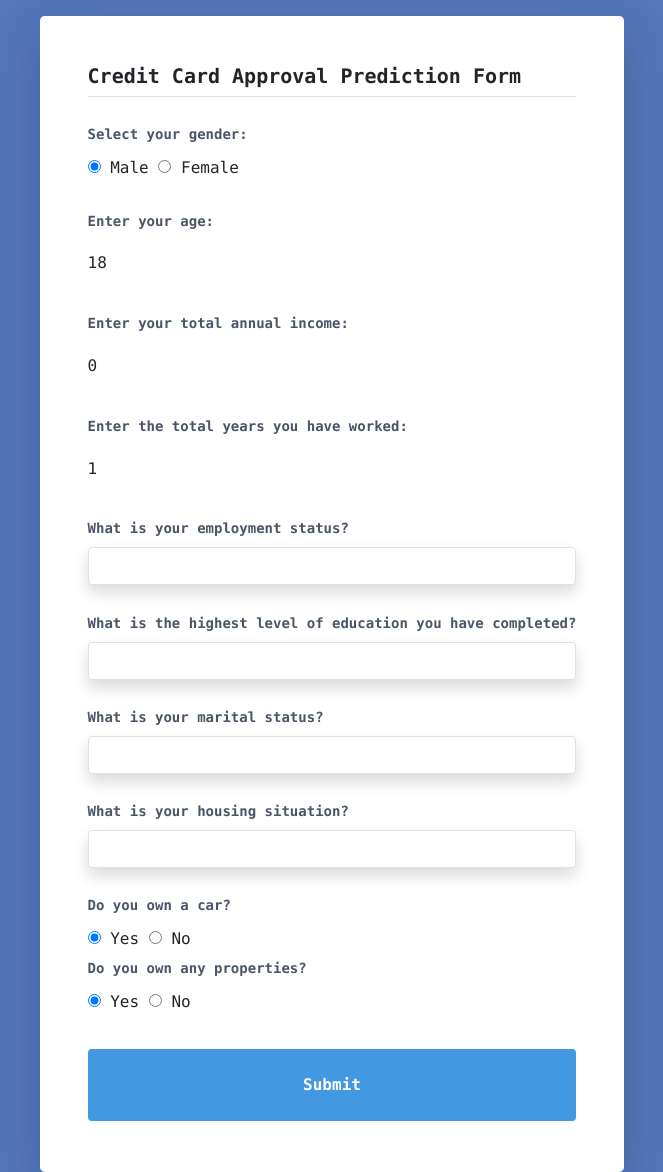
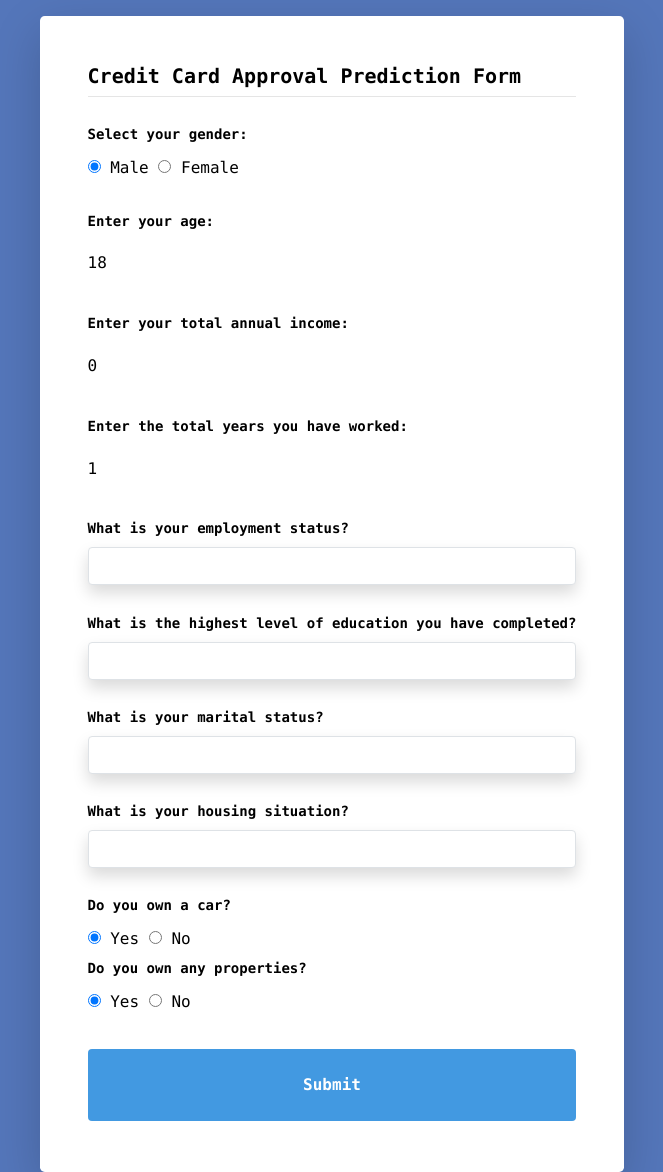
Before and after one commit to elizabethtruong/comp-7980-capstone, a Flask app: page / in a window 1280 px wide. Shown: the part 56-1228 px from the top of the page, without its empty margins (308-971 px from the left). Run offline with Flask 2, Linux system fonts and the light colour scheme; parts of the project's set-up code (start-up, migrations or seed data) failed here and were passed over.

Commit message:
Make text black across all pages

```diff
--- a/webapp/templates/about.html
+++ b/webapp/templates/about.html
@@ -7,7 +7,7 @@
 
 <body class="font-mono">
     <div class="mt-3 mb-1 flex items-center justify-center h-screen">
-        <div class="p-12 max-w-6xl bg-white rounded-lg overflow-hidden shadow-lg">
+        <div class="p-12 max-w-6xl text-black bg-white rounded-lg overflow-hidden shadow-lg">
             <div>
             <h1 class="font-bold text-2xl mb-2">About the Project</h1>
             </div>
--- a/webapp/templates/dataset.html
+++ b/webapp/templates/dataset.html
@@ -7,7 +7,7 @@
 
 <body class="font-mono">
     <div class="mt-3 mb-1 flex items-center justify-center h-screen">
-        <div class="p-12 max-w-6xl bg-white rounded-lg overflow-hidden shadow-lg">
+        <div class="p-12 max-w-6xl text-black bg-white rounded-lg overflow-hidden shadow-lg">
             <div>
             <h1 class="font-bold text-2xl mb-2">Dataset Information</h1>
             </div>
--- a/webapp/templates/eda.html
+++ b/webapp/templates/eda.html
@@ -8,7 +8,7 @@
 
 <body class="font-mono">
     <div class="mt-3 mb-1 flex items-center justify-center h-screen">
-        <div class="p-12 max-w-6xl bg-white rounded-lg overflow-hidden shadow-lg">
+        <div class="p-12 max-w-6xl text-black bg-white rounded-lg overflow-hidden shadow-lg">
             <div>
             <h1 class="font-bold text-2xl mb-2">Exploratory Data Analysis</h1>
             </div>
--- a/webapp/templates/main.html
+++ b/webapp/templates/main.html
@@ -7,7 +7,7 @@
 
 <body class="font-mono">
   <div class="mt-3 mb-1 flex items-center justify-center h-screen">
-    <div class="p-12 max-w-2xl bg-white rounded-lg overflow-hidden shadow-lg">
+    <div class="p-12 max-w-2xl text-black bg-white rounded-lg overflow-hidden shadow-lg">
       <div>
       <h1 class="font-bold text-xl mb-2">Credit Card Approval Prediction Form</h1>
       </div>
@@ -15,7 +15,7 @@
       <br />
 
       <form id="approval-form" action="{{ url_for('main') }}" method="POST">
-        <label class="block text-gray-700 text-sm font-bold mb-2" for="gender">
+        <label class="block text-sm font-bold mb-2" for="gender">
           Select your gender:
         </label>
         <input type="radio" id="male" name="gender" value="0" checked />
@@ -26,7 +26,7 @@
         <br />
         <br />
 
-        <label class="block text-gray-700 text-sm font-bold mb-2" for="age">
+        <label class="block text-sm font-bold mb-2" for="age">
           Enter your age:
         </label>
         <input type="number" id="age" name="age" min="18" max="100" value="18">
@@ -34,7 +34,7 @@
         <br />
         <br />
 
-        <label class="block text-gray-700 text-sm font-bold mb-2" for="total_income">
+        <label class="block text-sm font-bold mb-2" for="total_income">
           Enter your total annual income:
         </label>
         <input type="number" id="total_income" name="income" min="0" max="500000" value="0">
@@ -42,7 +42,7 @@
         <br />
         <br />
 
-        <label class="block text-gray-700 text-sm font-bold mb-2" for="total_worked">
+        <label class="block text-sm font-bold mb-2" for="total_worked">
           Enter the total years you have worked:
         </label>
         <input type="number" id="total_worked" name="total_worked" min="1" max="60" value="1">
@@ -50,7 +50,7 @@
         <br />
         <br />
 
-        <label class="block text-gray-700 text-sm font-bold mb-2" for="employment_status">
+        <label class="block text-sm font-bold mb-2" for="employment_status">
             What is your employment status?
         </label>
         <select
@@ -69,7 +69,7 @@
 
         <br />
 
-        <label class="block text-gray-700 text-sm font-bold mb-2" for="education">
+        <label class="block text-sm font-bold mb-2" for="education">
           What is the highest level of education you have completed?
         </label>
         <select
@@ -88,7 +88,7 @@
 
         <br />
 
-        <label class="block text-gray-700 text-sm font-bold mb-2" for="family_status">
+        <label class="block text-sm font-bold mb-2" for="family_status">
           What is your marital status?
         </label>
         <select
@@ -106,7 +106,7 @@
 
         <br />
 
-        <label class="block text-gray-700 text-sm font-bold mb-2" for="housing">
+        <label class="block text-sm font-bold mb-2" for="housing">
           What is your housing situation?
         </label>
         <select
@@ -124,7 +124,7 @@
 
         <br />
 
-        <label class="block text-gray-700 text-sm font-bold mb-2" for="own_car">
+        <label class="block text-sm font-bold mb-2" for="own_car">
           Do you own a car?
         </label>
         <input type="radio" id="yes_car" name="own_car" value="1" checked />
@@ -134,7 +134,7 @@
 
         <br />
 
-        <label class="block text-gray-700 text-sm font-bold mb-2" for="own_realty">
+        <label class="block text-sm font-bold mb-2" for="own_realty">
           Do you own any properties?
         </label>
         <input type="radio" id="yes_realty" name="own_realty" value="1" checked />
--- a/webapp/templates/model.html
+++ b/webapp/templates/model.html
@@ -7,7 +7,7 @@
 
 <body class="font-mono">
     <div class="mt-3 mb-1 flex items-center justify-center h-screen">
-        <div class="p-12 max-w-6xl bg-white rounded-lg overflow-hidden shadow-lg">
+        <div class="p-12 max-w-6xl text-black bg-white rounded-lg overflow-hidden shadow-lg">
             <div>
             <h1 class="font-bold text-2xl mb-2">Machine Learning Model</h1>
             </div>
```
